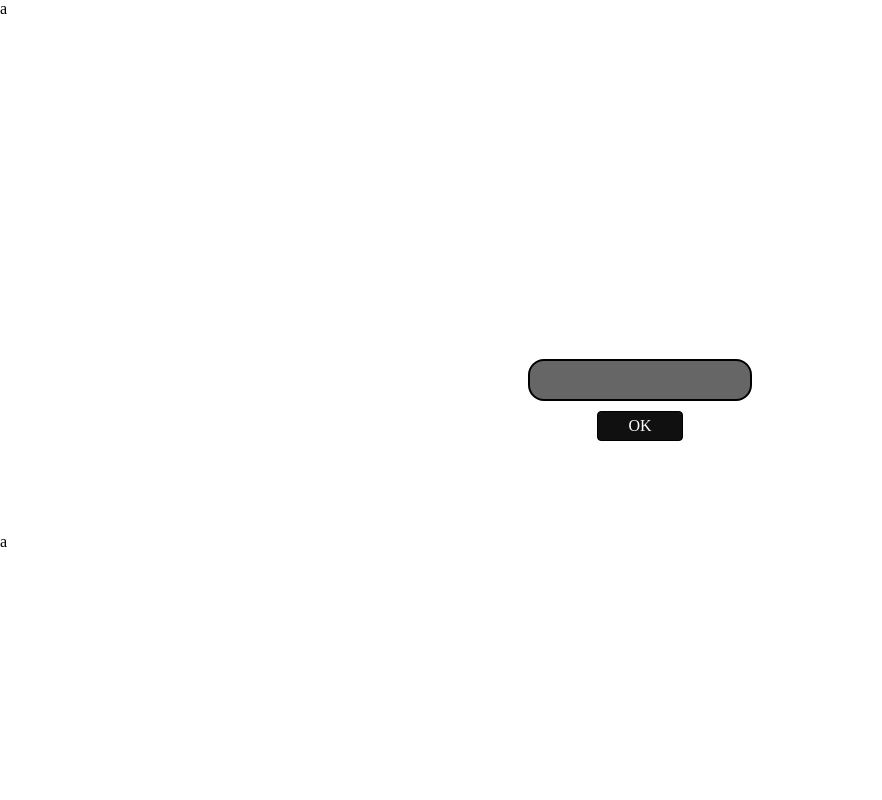
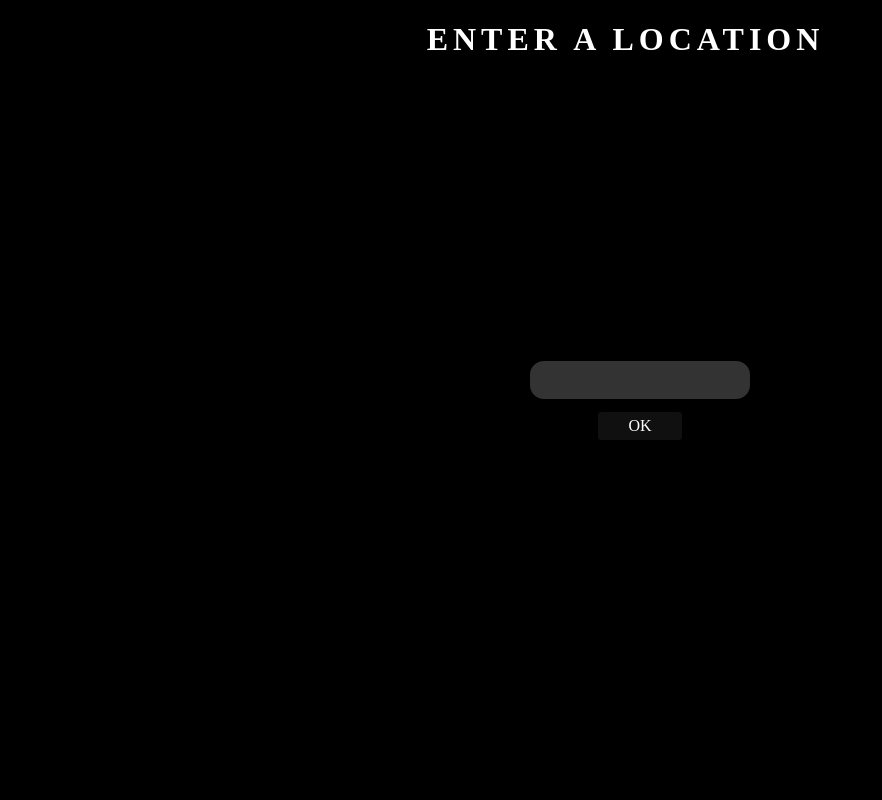
Before and after one commit to yurishe0/top-weatherapp, a website built with webpack: page dist/index.html in a window 1280 px wide. Shown: the whole page, without its empty margins (0-882 px from the left). Built offline with nearby package versions, Linux system fonts and the light colour scheme; files whose address does not match are found by name.

Commit message:
Change the site layout to grid, adjust styling

```diff
--- a/dist/index.html
+++ b/dist/index.html
@@ -1,25 +1,62 @@
 <!DOCTYPE html>
 <html lang="en">
+
 <head>
     <meta charset="UTF-8">
     <meta name="viewport" content="width=device-width, initial-scale=1.0">
     <title>Weather App</title>
     <link rel="stylesheet" href="styles/main.css">
     <link rel="stylesheet" href="styles/data-input.css">
+    <link rel="stylesheet"
+        href="https://fonts.googleapis.com/css2?family=Material+Symbols+Outlined:opsz,wght,FILL,GRAD@24,400,0,0" />
+    <link rel="stylesheet" href="styles/weatherinfo.css">
     <script src="main.js" defer></script>
 </head>
 <body>
     <div id="site-container">
-        <div class="top-container">
-            a
+
+        <div id="weather-info__main">
+            <div class="general">
+                <div class="weather-icon"></div>
+                <div class="weather-name-container">
+                    <span id="weather-name"></span>
+                </div>
+            </div>
+            <div class="temp-and-precip">
+                <div id="temperature-container">
+                    <span id="temperature"></span>
+                    <span id="feelslike"></span>
+                </div>
+                <div id="precip-container">
+                    <span id="precip"></span>
+                </div>
+            </div>
         </div>
-        <div class="middle-container">
+
+        <div id="header-container">
+            <h1>Enter a location</h1>
+            <h2></h2>
+        </div>
+
+        <div id="time-container">
+            <span id="time"></span>
+        </div>
+
+        <div id="middle-container">
             <input type="text" id="location">
             <button type="submit">OK</button>
         </div>
-        <div class="bottom-container">
-            a
+
+        <div id="weather-info__other">
+            <div class="wind-container">
+                <span id="wind"></span>
+                <span id="humidity"></span>
+            </div>
         </div>
+
+        <div id="forecast-container"></div>
+
+        <div id="credits-container"></div>
     </div>
 </body>
 </html>
--- a/dist/styles/data-input.css
+++ b/dist/styles/data-input.css
@@ -1,6 +1,6 @@
 input[type="text"] {
     all: unset;
-    background-color: rgba(0,0,0,0.6);
+    background-color: rgba(255,255,255,0.2);
     border: 2px solid black;
     color: white;
     border-radius: 16px;
@@ -20,5 +20,5 @@ button[type="submit"] {
 
 button[type="submit"]:hover {
     background-color: rgb(0, 0, 0);
-    border: 1px solid white;
+    border: 1px solid rgba(255,255,255,0.2);
 }
--- a/dist/styles/main.css
+++ b/dist/styles/main.css
@@ -1,20 +1,41 @@
 body {
     margin: 0px;
+    background-color: black;
+    color: white;
 }
 
 #site-container {
     height: 100vh;
     background-size: cover;
-    display: flex;
-    flex-direction: column;
+    display: grid;
+    grid-template-columns: 1fr 1fr 1fr;
+    grid-template-rows: 1fr 1fr 1fr;
+    background:  radial-gradient(rgba(0,0,0,0.8), rgba(0,0,0,0.2)), url('../images/backgrounds/main.jpg');
+    background-size: cover;
+
+    transition: opacity 0.5s ease-in;
 }
 
-.top-container {
-    flex: 1;
+#top-container {
+
 }
 
-.middle-container {
-    flex: 1;
+.weather-info__general {
+    width: 20vw;
+}
+
+.time-container {
+    width: 20vw;
+}
+
+#header-container h1 {
+    color: white;
+    text-transform: uppercase;
+    letter-spacing: 5px;
+}
+
+#middle-container {
+    grid-column: 1 / 4;
     display: flex;
     flex-direction: column;
     justify-content: center;
@@ -22,6 +43,5 @@ body {
     gap: 10px;
 }
 
-.bottom-container {
-    flex: 1;
+#bottom-container {
 }
```
